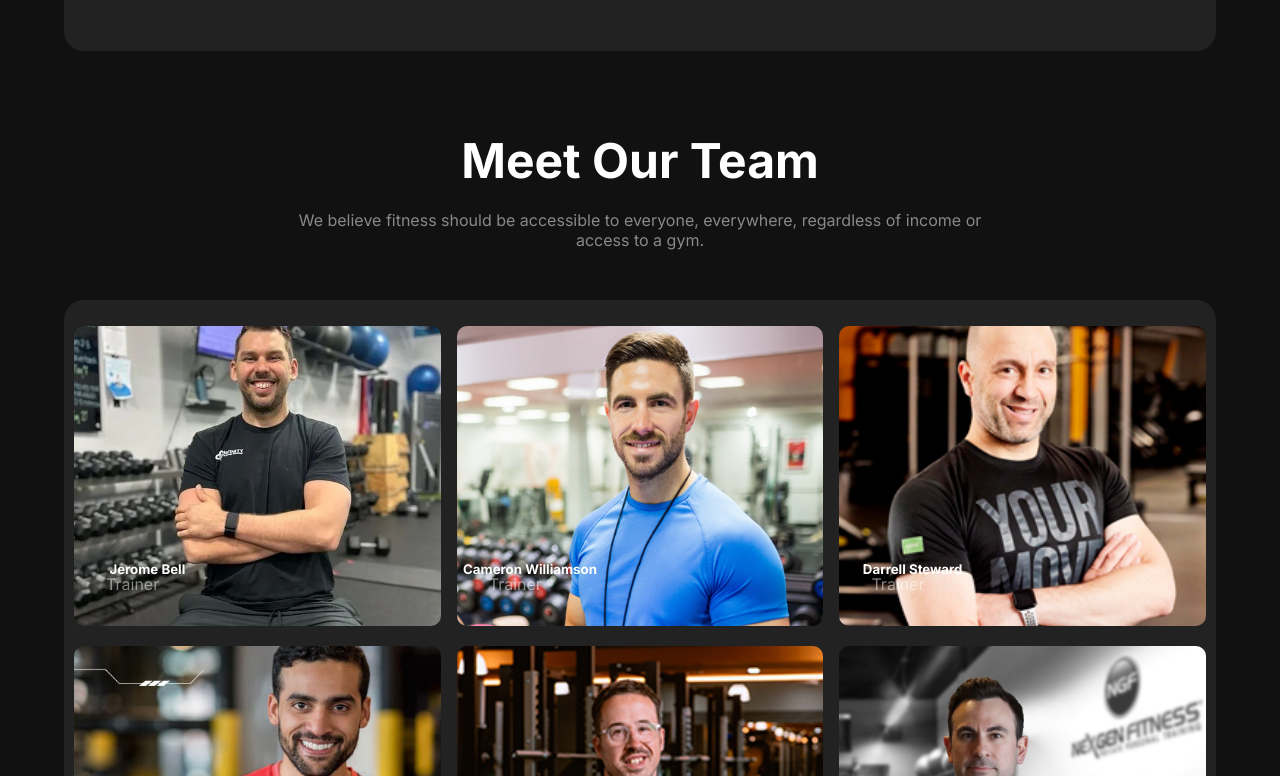
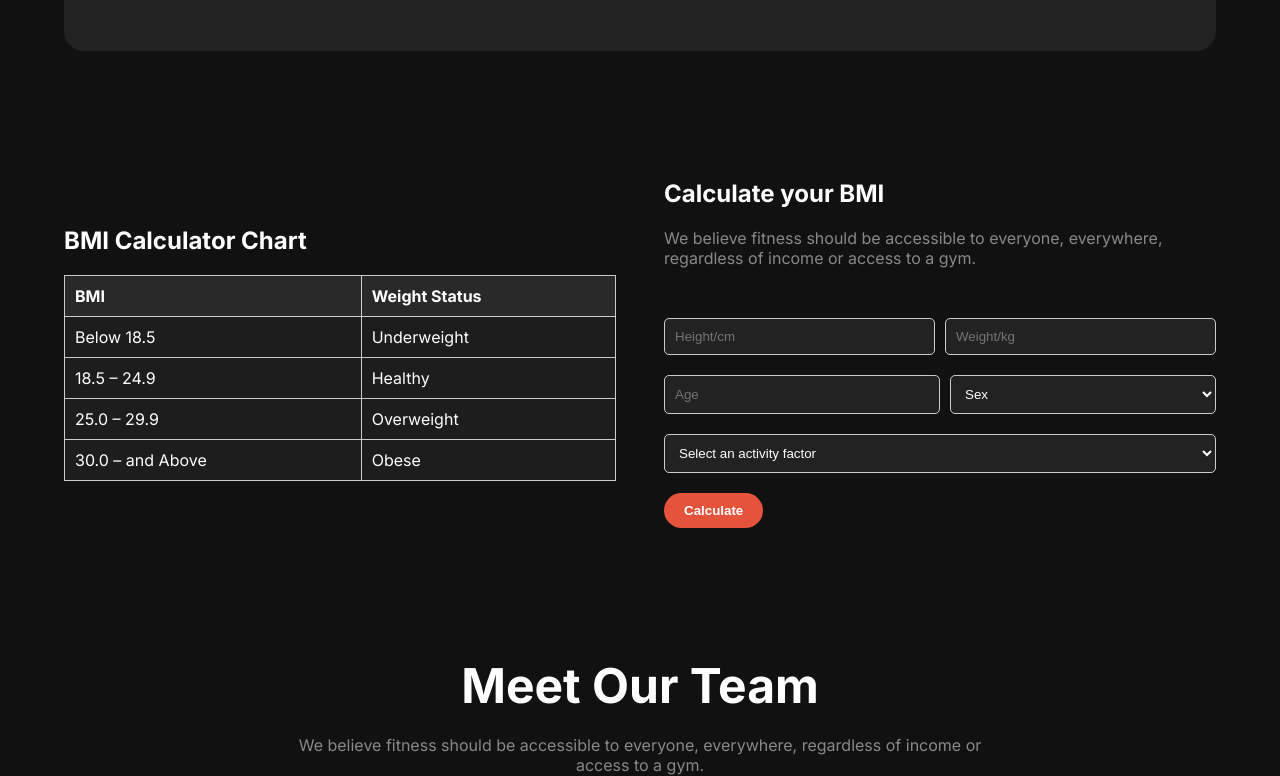
Before and after one commit to tanzimine/B10A2-versatile-ui-main, a plain HTML site: page index.html in a window 1280 px wide. Shown: the part 1889-2665 px from the top of the page. Drawn offline with Linux system fonts and the light colour scheme; a web font is replaced by a local one.

Commit message:
added bmi calculator section

```diff
--- a/index.html
+++ b/index.html
@@ -35,8 +35,7 @@
             <div class="get-body-side light-white">
                 <img src="/images/Images 2.png" alt="">
                 <div class="blurred-sec1">
-                    <i class="fa-solid fa-circle"></i>
-                    <h4>350+</h4>
+                    <h4><i class="fa-solid fa-circle" style="color: #e00b0b;"></i>350+</h4>
                     <p>Video tutorial</p>
                 </div>
                 <div class="blurred-sec2">
@@ -95,6 +94,62 @@
 
         </section>
 
+        <!-- BMI CALCULATOR SECTION -->
+        <section class="bmi-calculator-section container">
+            <div class="bmi-calculator-chart">
+                <h2 class="dark-white">BMI Calculator Chart</h2>
+                <table class="bmi-table">
+                    <tr>
+                        <th>BMI</th>
+                        <th>Weight Status</th>
+                    </tr>
+                    <tr>
+                        <td>Below 18.5</td>
+                        <td>Underweight</td>
+                    </tr>
+                    <tr>
+                        <td>18.5 – 24.9</td>
+                        <td>Healthy</td>
+                    </tr>
+                    <tr>
+                        <td>25.0 – 29.9</td>
+                        <td>Overweight</td>
+                    </tr>
+                    <tr>
+                        <td>30.0 – and Above</td>
+                        <td>Obese</td>
+                    </tr>
+                </table>
+            </div>
+
+            <div class="bmi-calculator-form">
+                <h2 class="dark-white">Calculate your BMI</h2>
+                <p class="light-white">We believe fitness should be accessible to everyone, everywhere, regardless of income or access to a gym.</p>
+                <form action="#">
+                    <div class="input-group">
+                        <input type="text" placeholder="Height/cm">
+                        <input type="text" placeholder="Weight/kg">
+                    </div>
+                    <div class="input-group">
+                        <input type="text" placeholder="Age">
+                        <select>
+                            <option value="sex">Sex</option>
+                            <option value="male">Male</option>
+                            <option value="female">Female</option>
+                        </select>
+                    </div>
+                    <div class="input-group">
+                        <select>
+                            <option value="activity">Select an activity factor</option>
+                            <option value="low">Low</option>
+                            <option value="moderate">Moderate</option>
+                            <option value="high">High</option>
+                        </select>
+                    </div>
+                    <button class="btn-primary">Calculate</button>
+                </form>
+            </div>
+        </section>
 
 
 
--- a/styles/style.css
+++ b/styles/style.css
@@ -294,3 +294,61 @@ body{
     text-align: center;
     padding-bottom: 20px; /* Optional: Adds padding at the bottom */
 }
+
+
+
+
+/* BMI Calculator section */
+.bmi-calculator-section {
+    display: grid;
+    grid-template-columns: 1fr 1fr;
+    gap: 3rem;
+    align-items: center;
+    padding: 3rem 0;
+}
+
+.bmi-calculator-chart h2, .bmi-calculator-form h2 {
+    font-size: 24px;
+    margin-bottom: 20px;
+}
+
+.bmi-table {
+    width: 100%;
+    border-collapse: collapse;
+    margin-top: 20px;
+}
+
+.bmi-table th, .bmi-table td {
+    border: 1px solid #ccc;
+    padding: 10px;
+    text-align: left;
+}
+
+.bmi-table th {
+    background-color: rgba(255, 255, 255, 0.1);
+    color: white;
+}
+
+.bmi-table td {
+    background-color: rgba(255, 255, 255, 0.05);
+    color: white;
+}
+
+.bmi-calculator-form form {
+    margin-top: 20px;
+}
+
+.input-group {
+    display: flex;
+    gap: 10px;
+    margin-bottom: 20px;
+}
+
+.input-group input, .input-group select {
+    width: 100%;
+    padding: 10px;
+    border-radius: 5px;
+    border: 1px solid #ccc;
+    background-color: #222;
+    color: white;
+}
```
